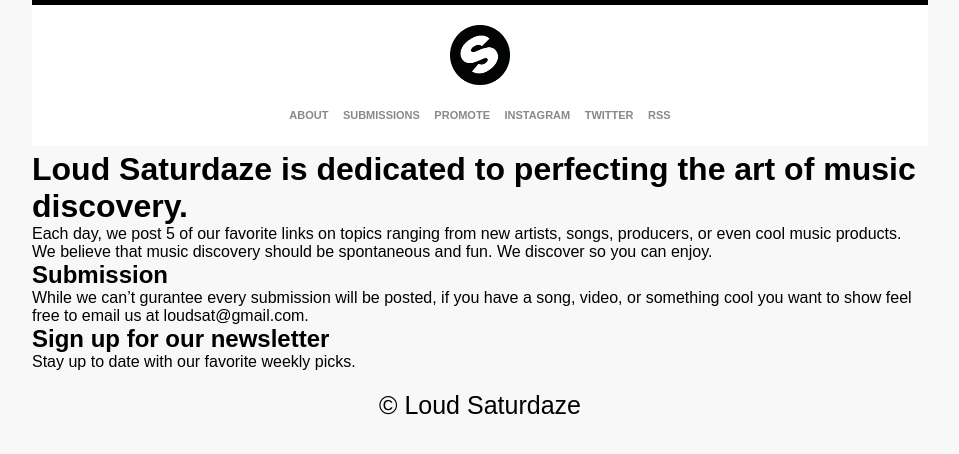
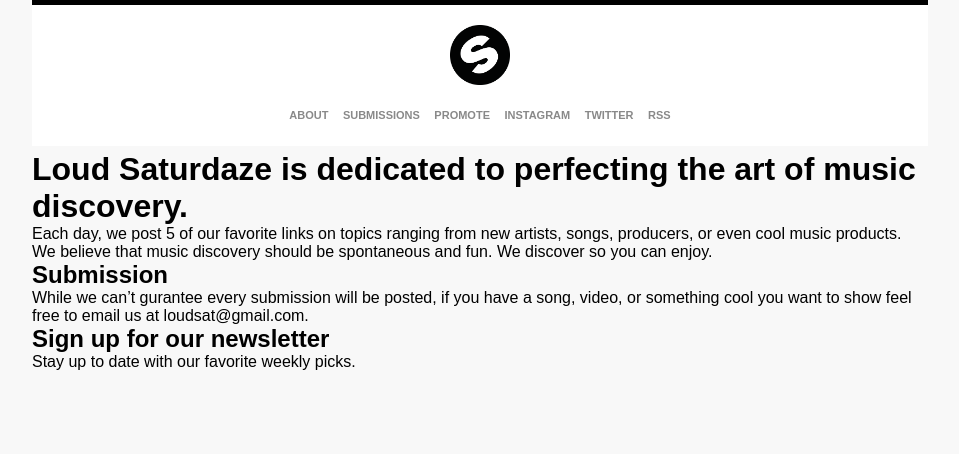
Before and after one commit to tbrangman/loud-sat, a Jekyll site: the page built from about.md, in a window 1280 px wide. Shown: the top 454 px of the page, without its empty margins (160-1119 px from the left). Built offline with Jekyll 4.4.1, drawn with Linux system fonts in a browser that asks for light colours; nearby versions of some CDN libraries; some web fonts are replaced.

Commit message:
inputs, css, default changes

```diff
--- a/_layouts/default.html
+++ b/_layouts/default.html
@@ -35,13 +35,7 @@
   </div>
 </nav>
 
-<!-- <h1 class="daily-message">Oof. Mondays suck..</h1> -->
-
   {{ content }}
-
-  <footer>
-      <p>&copy; Loud Saturdaze</p>
-  </footer>
 </div>
 
   <!--
--- a/css/main.scss
+++ b/css/main.scss
@@ -213,8 +213,41 @@
 
 /* Footer */
 footer{
-	font-size: 25px;
-	text-align: center;
+	color: #fff;
+	background-color: #000;
 	margin-top: 30px 0;
-	padding: 20px 0;
+	padding: 20px;
+
+	.subscribeInput{
+			margin: 10px 0;
+			width: 100%;
+			text-align: center;
+			background-color: #f6f6f6;
+			padding: 7px 0;
+			outline: 0;
+			font-size: 12px;
+			border: none;
+			text-transform: uppercase;
+	}
+
+	.subscribeInput[type="text"]{
+		color: #000;
+	}
+
+	.subscribeBtn{
+		width: 100%;
+		text-align: center;
+		text-transform: uppercase;
+		background-image: linear-gradient( 135deg, #FAD7A1 0%, #E96D71 100%);
+		color: #fff;
+		border: none;
+		font-size: 12px;
+		padding: 7px;
+	}
+
+	p{
+		text-transform: uppercase;
+		font-size: 10px;
+		color: #929292;
+	}
 }
--- a/index.html
+++ b/index.html
@@ -11,7 +11,7 @@
 <div id="subscribeForm" class="subscribeForm">
   <p class="subscribeUpdate">Get Updates <span>- Join our mailing list</span></p>
   <form id="inline-subscribe" action="https://formspree.io/brangman.tyler@gmail.com" method="POST">
-    <input class="subscribeInput" type="email" name="_replyto" required placeholder="Email"/>
+    <input class="subscribeInput" type="email" name="_replyto" required placeholder="YOU@EXAMPLE.COM"/>
     <input class="subscribeBtn" type="submit" name="submitForm" value="Subscribe"/>
   </form>
   <p class="subTagline">No worries about spam. We hate it too.</p>
```
Also changed, not shown: _posts/2017-08-08-2017-8-18-this-is-a-test.md (+10 -3 lines).
